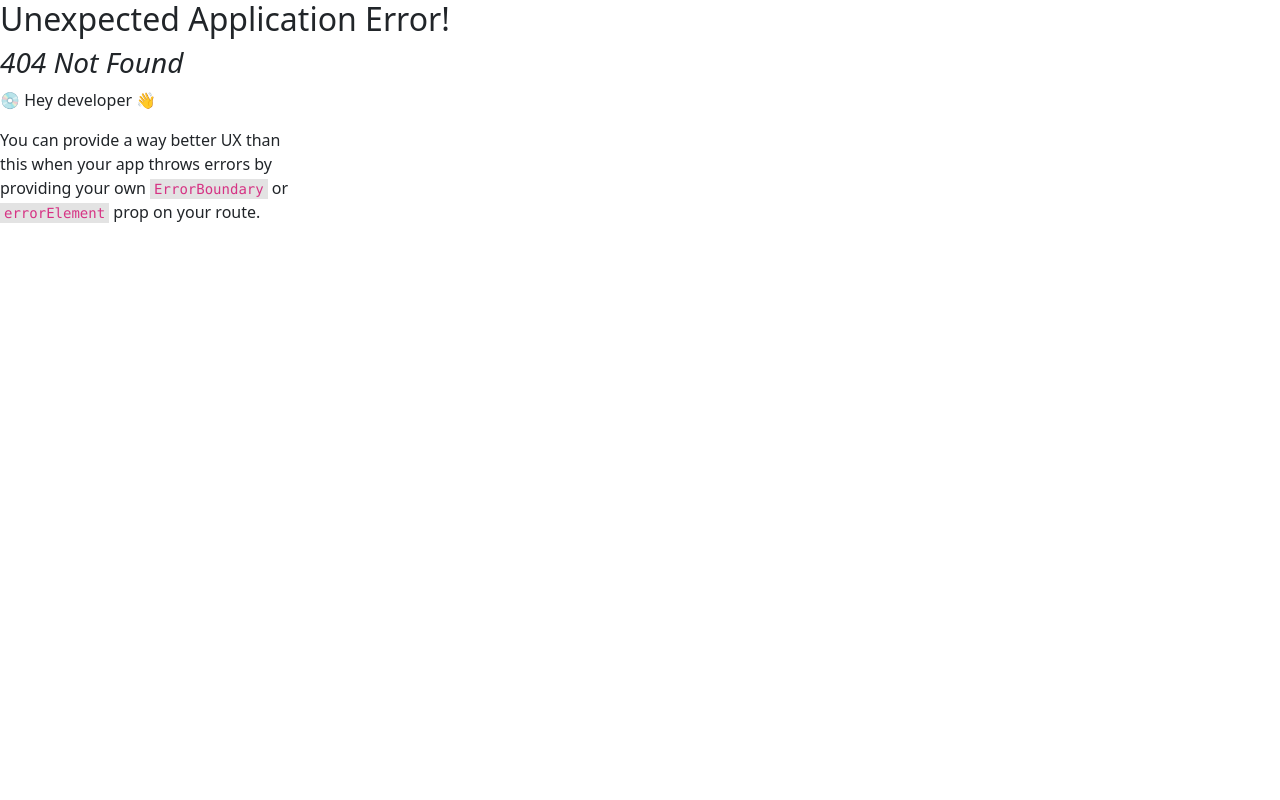
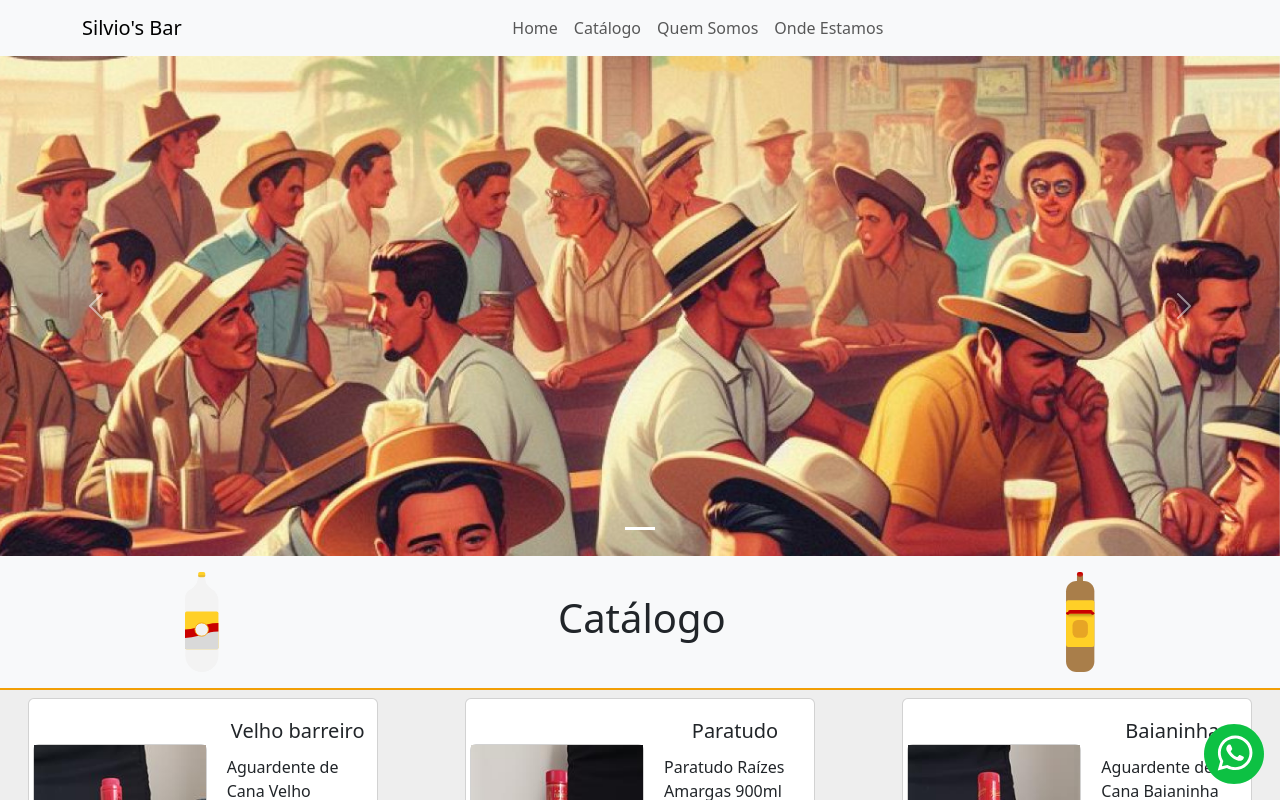
Before and after one commit to silviogabrielGS/silvios-bar, a React (Vite) app: page /silvios-bar/Cardapio in a window 1280 px wide. Before the commit this address had no page. Shown: the top 800 px of the page. Built offline with nearby package versions, Linux system fonts and the light colour scheme.

Commit message:
arrumando links

```diff
--- a/src/components/Menu.jsx
+++ b/src/components/Menu.jsx
@@ -10,10 +10,10 @@ function Menu() {
         <Navbar.Toggle aria-controls="basic-navbar-nav" />
         <Navbar.Collapse id="basic-navbar-nav">
           <Nav className="me-auto mx-auto">
-            <Nav.Link href={'/'}>Home</Nav.Link>
-            <Nav.Link href={'/Cardapio'}>Catálogo</Nav.Link>
-            <Nav.Link href={'/#quemsomos'}>Quem Somos</Nav.Link>
-            <Nav.Link href={'/#ondeestamos'}>Onde Estamos</Nav.Link>
+            <Nav.Link href={'/silvios-bar'}>Home</Nav.Link>
+            <Nav.Link href={'/silvios-bar/Cardapio'}>Catálogo</Nav.Link>
+            <Nav.Link href={'/silvios-bar#quemsomos'}>Quem Somos</Nav.Link>
+            <Nav.Link href={'/silvios-bar#ondeestamos'}>Onde Estamos</Nav.Link>
           </Nav>
         </Navbar.Collapse>
       </Container>
--- a/src/main.jsx
+++ b/src/main.jsx
@@ -8,11 +8,11 @@ import Cardapio from './pages/Cardapio.jsx';
 
 const router = createBrowserRouter([
   {
-    path: '/',
+    path: '/silvios-bar',
     element: <App></App>,
   },
   {
-    path: '/Cardapio',
+    path: '/silvios-bar/Cardapio',
     element : <Cardapio></Cardapio>,
   }
 
```
